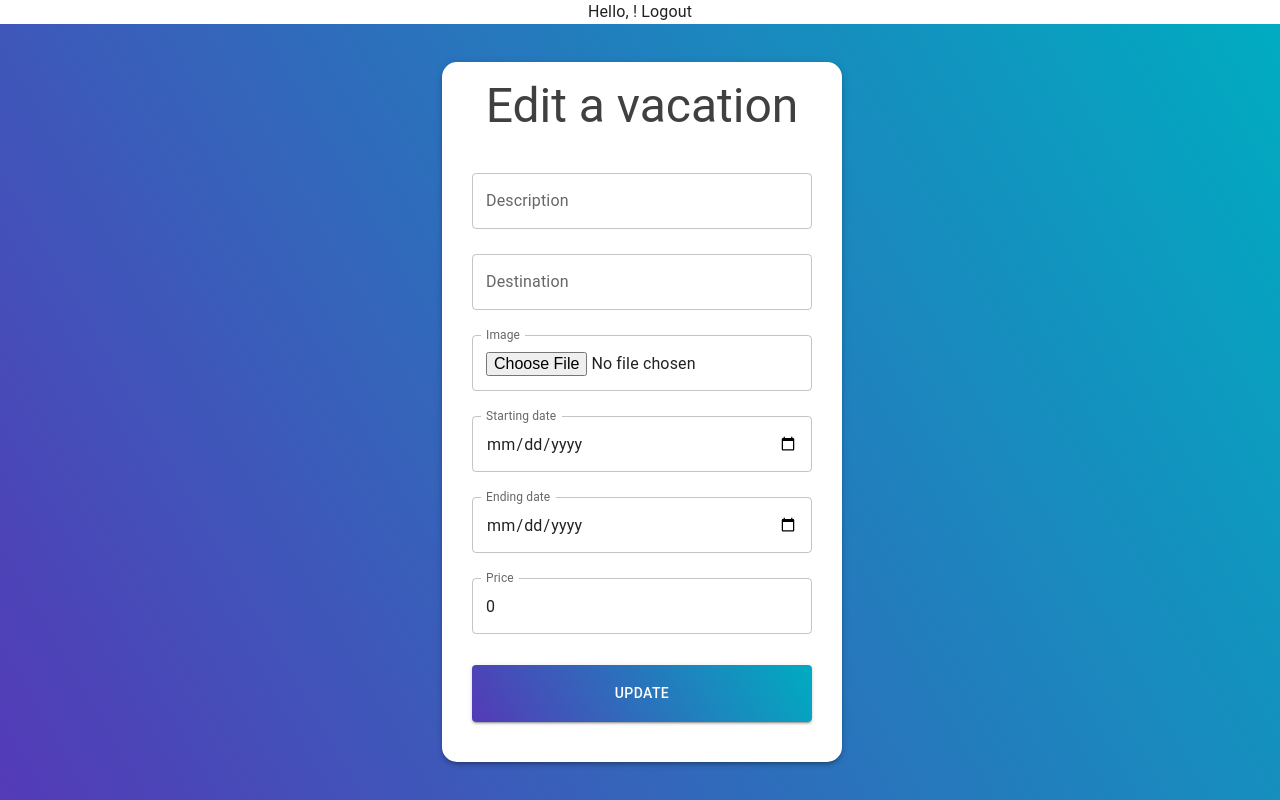
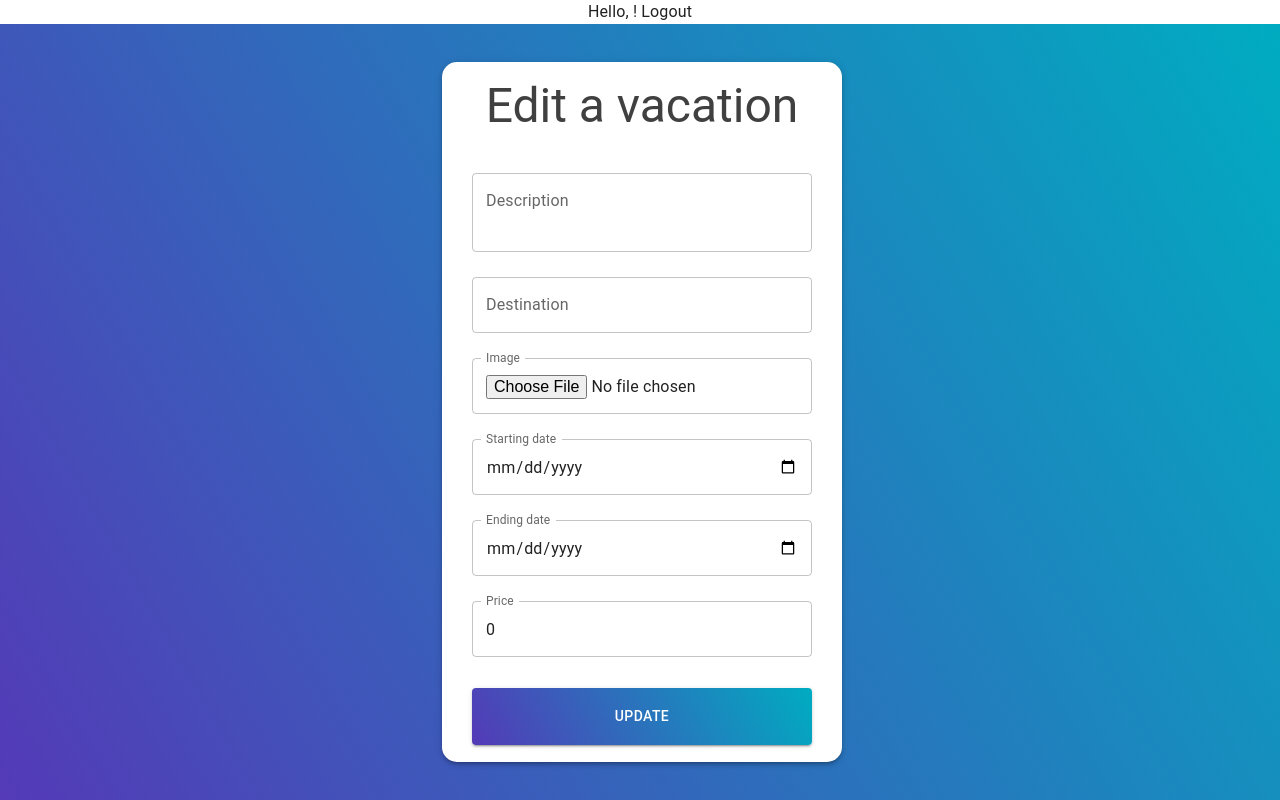
Before and after one commit to eylonxx/BookingProject, a React (Create React App) app in the folder client/: page /vacations/edit/1 in a window 1280 px wide. Built offline with nearby package versions, Linux system fonts and the light colour scheme; no server answers; sample sign-in values are in the browser's storage.

Commit message:
bigger text area for forms

```diff
--- a/client/src/Components/Vacations/NewVacationForm/NewVacationForm.tsx
+++ b/client/src/Components/Vacations/NewVacationForm/NewVacationForm.tsx
@@ -89,6 +89,8 @@ export default function NewVacationForm() {
                           }}
                           {...field}
                           {...register('description')}
+                          multiline
+                          rows={2}
                           type="text"
                           label="Description"
                           error={error !== undefined}
--- a/client/src/Components/Vacations/UpdateVacationForm/UpdateVacationForm.tsx
+++ b/client/src/Components/Vacations/UpdateVacationForm/UpdateVacationForm.tsx
@@ -108,6 +108,8 @@ export default function UpdateVacationForm() {
                           {...field}
                           {...register('description')}
                           type="text"
+                          multiline
+                          rows={2}
                           label="Description"
                           error={error !== undefined}
                           helperText={error ? validationHandler.description(error.type) : ''}
```
